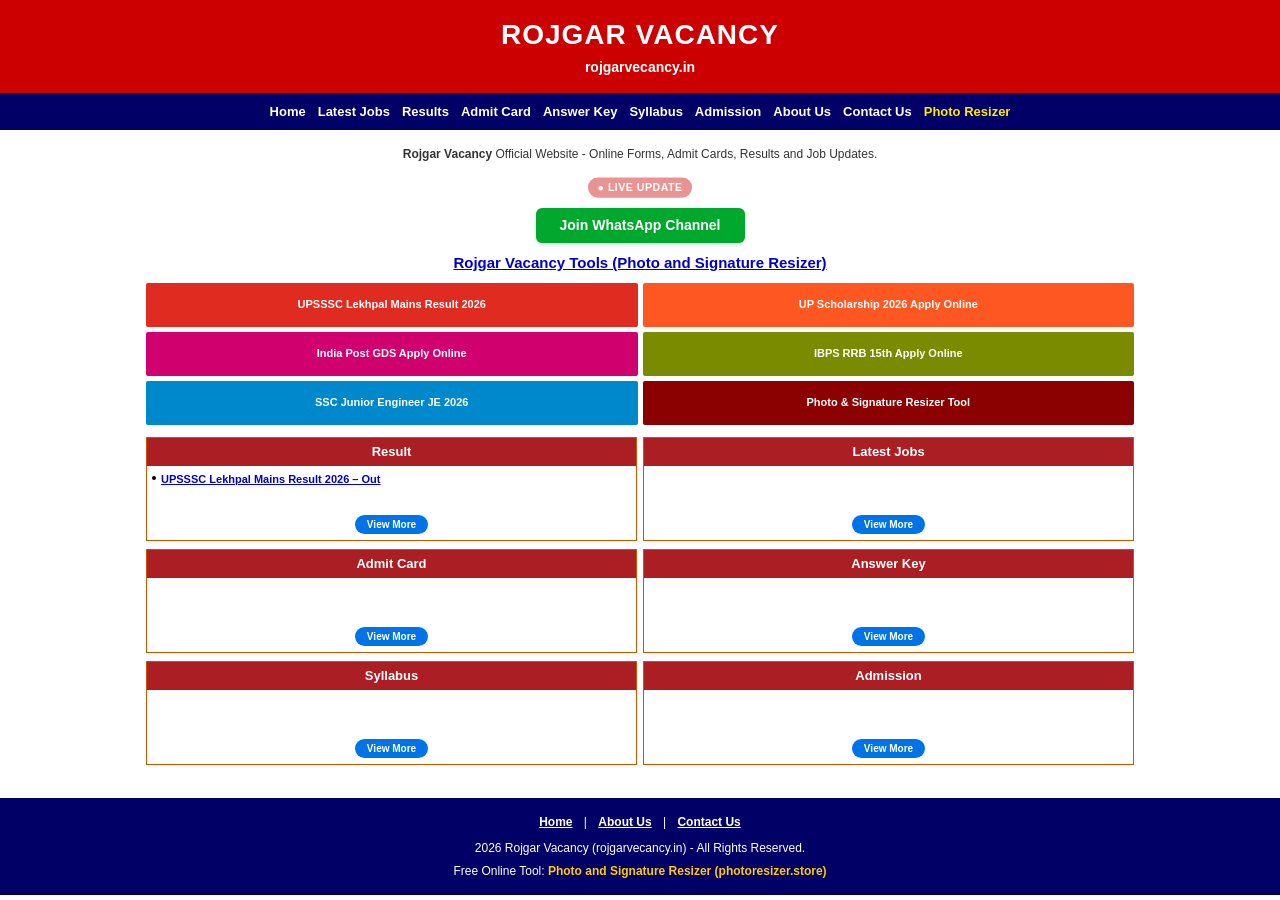
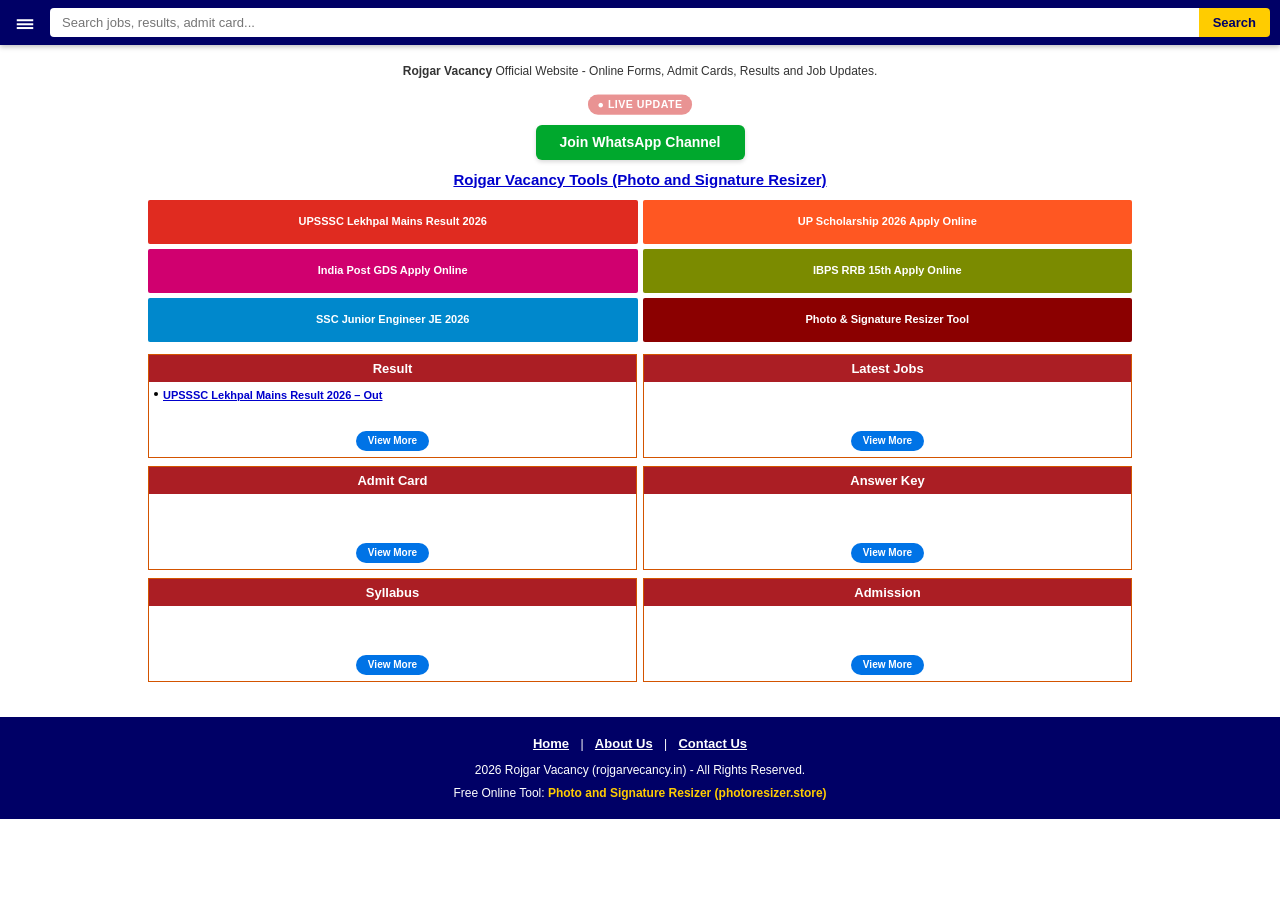
Before and after one commit to Rojgarvacancy/Rojgar-vacancy-, a Jekyll site: the page built from index.html, in a window 1280 px wide. Built offline with Jekyll 4.4.1, drawn with Linux system fonts in a browser that asks for light colours.

Commit message:
Update default.html

```diff
--- a/_layouts/default.html
+++ b/_layouts/default.html
@@ -8,44 +8,177 @@
     * { box-sizing: border-box; margin: 0; padding: 0; }
     body { font-family: Arial, Helvetica, sans-serif; background-color: #ffffff; color: #000000; line-height: 1.35; }
     a { text-decoration: none; }
-    .sr-header-red { background: #cc0000; color: #ffffff; text-align: center; padding: 16px 8px; }
-    .sr-header-red h1 { font-size: 28px; font-weight: 900; letter-spacing: 1px; margin: 0; text-transform: uppercase; }
-    .sr-header-red p { font-size: 14px; margin-top: 4px; font-weight: bold; }
-    .sr-navy-menu { background: #000066; color: #ffffff; padding: 10px 8px; display: flex; justify-content: center; gap: 12px; font-weight: bold; font-size: 13px; overflow-x: auto; white-space: nowrap; }
-    .sr-navy-menu a { color: #ffffff; }
-    .sr-navy-menu a:hover { color: #ffea00; }
-    .sr-container { max-width: 1000px; margin: 0 auto; padding: 8px 6px; }
-    .sr-footer { background: #000066; color: #ffffff; text-align: center; padding: 16px 8px; font-size: 12px; margin-top: 25px; }
-    .sr-footer a { color: #ffcc00; font-weight: bold; }
-    .footer-links { margin-bottom: 10px; }
-    .footer-links a { color: #ffffff; margin: 0 8px; text-decoration: underline; }
+
+    /* Top Navy Strip: Hamburger + Search Bar */
+    .sr-navy-bar {
+      background: #000066;
+      padding: 8px 10px;
+      display: flex;
+      align-items: center;
+      gap: 10px;
+      position: sticky;
+      top: 0;
+      z-index: 1000;
+      box-shadow: 0 2px 5px rgba(0,0,0,0.25);
+    }
+    .sr-menu-btn {
+      background: none;
+      border: none;
+      color: #ffffff;
+      font-size: 24px;
+      line-height: 1;
+      cursor: pointer;
+      display: flex;
+      align-items: center;
+      justify-content: center;
+      padding: 2px 6px;
+    }
+    .sr-search-form {
+      flex: 1;
+      display: flex;
+      margin: 0;
+    }
+    .sr-search-input {
+      width: 100%;
+      padding: 7px 12px;
+      border: none;
+      border-radius: 4px 0 0 4px;
+      font-size: 13px;
+      outline: none;
+    }
+    .sr-search-btn {
+      background: #ffcc00;
+      color: #000066;
+      border: none;
+      padding: 0 14px;
+      font-weight: bold;
+      font-size: 13px;
+      border-radius: 0 4px 4px 0;
+      cursor: pointer;
+    }
+
+    /* Left Side Drawer Menu */
+    .sr-sidenav {
+      height: 100%;
+      width: 0;
+      position: fixed;
+      z-index: 2000;
+      top: 0;
+      left: 0;
+      background-color: #00004d;
+      overflow-x: hidden;
+      transition: 0.3s ease;
+      box-shadow: 3px 0 12px rgba(0,0,0,0.5);
+    }
+    .sr-sidenav-header {
+      padding: 16px;
+      background: #cc0000;
+      color: #ffffff;
+      display: flex;
+      justify-content: space-between;
+      align-items: center;
+      font-weight: bold;
+      font-size: 16px;
+      letter-spacing: 0.5px;
+    }
+    .sr-close-btn {
+      color: #ffffff;
+      font-size: 26px;
+      background: none;
+      border: none;
+      cursor: pointer;
+      line-height: 1;
+    }
+    .sr-sidenav-links {
+      padding: 10px 0;
+    }
+    .sr-sidenav-links a {
+      padding: 12px 20px;
+      font-size: 14px;
+      color: #ffffff;
+      display: block;
+      border-bottom: 1px solid rgba(255,255,255,0.08);
+      font-weight: 500;
+    }
+    .sr-sidenav-links a:hover {
+      background-color: #000080;
+      color: #ffcc00;
+    }
+    .sr-overlay {
+      position: fixed;
+      display: none;
+      width: 100%;
+      height: 100%;
+      top: 0;
+      left: 0;
+      background-color: rgba(0,0,0,0.55);
+      z-index: 1500;
+    }
+
+    /* Main Content Container */
+    .sr-container {
+      max-width: 1000px;
+      margin: 0 auto;
+      padding: 10px 8px;
+    }
+
+    /* Page / Post Wrapping */
     .post-content-wrap { padding: 10px 4px; text-align: left; }
     .post-content-wrap h1 { font-size: 22px; color: #ab1e24; border-bottom: 2px solid #ab1e24; padding-bottom: 6px; margin-bottom: 12px; }
     .post-content-wrap table { width: 100% !important; border-collapse: collapse; margin-top: 15px; }
     .post-content-wrap th, .post-content-wrap td { border: 1px solid #ccc; padding: 8px; text-align: left; font-size: 13px; }
     .post-content-wrap th { background-color: #1565c0; color: #ffffff; font-weight: bold; }
+
+    /* Footer */
+    .sr-footer {
+      background: #000066;
+      color: #ffffff;
+      text-align: center;
+      padding: 18px 8px;
+      font-size: 12px;
+      margin-top: 25px;
+    }
+    .sr-footer a { color: #ffcc00; font-weight: bold; }
+    .footer-links { margin-bottom: 10px; }
+    .footer-links a { color: #ffffff; margin: 0 8px; text-decoration: underline; font-size: 13px; }
   </style>
 </head>
 <body>
 
-  <header class="sr-header-red">
-    <h1>ROJGAR VACANCY</h1>
-    <p>rojgarvecancy.in</p>
-  </header>
+  <!-- Background overlay for sidebar -->
+  <div class="sr-overlay" id="srOverlay" onclick="toggleMenu()"></div>
 
-  <nav class="sr-navy-menu">
-    <a href="{{ '/' | relative_url }}">Home</a>
-    <a href="{{ '/#latest-jobs' | relative_url }}">Latest Jobs</a>
-    <a href="{{ '/#results' | relative_url }}">Results</a>
-    <a href="{{ '/#admit-card' | relative_url }}">Admit Card</a>
-    <a href="{{ '/#answer-key' | relative_url }}">Answer Key</a>
-    <a href="{{ '/#syllabus' | relative_url }}">Syllabus</a>
-    <a href="{{ '/#admission' | relative_url }}">Admission</a>
-    <a href="{{ '/about/' | relative_url }}">About Us</a>
-    <a href="{{ '/contact/' | relative_url }}">Contact Us</a>
-    <a href="https://photoresizer.store" style="color:#ffea00;" target="_blank">Photo Resizer</a>
-  </nav>
+  <!-- Left Side Slide Drawer -->
+  <div id="srSidenav" class="sr-sidenav">
+    <div class="sr-sidenav-header">
+      <span>Rojgar Vacancy</span>
+      <button class="sr-close-btn" onclick="toggleMenu()" aria-label="Close Menu">&times;</button>
+    </div>
+    <div class="sr-sidenav-links">
+      <a href="{{ '/' | relative_url }}" onclick="toggleMenu()">🏠 Home</a>
+      <a href="{{ '/#latest-jobs' | relative_url }}" onclick="toggleMenu()">💼 Latest Jobs</a>
+      <a href="{{ '/#results' | relative_url }}" onclick="toggleMenu()">📊 Results</a>
+      <a href="{{ '/#admit-card' | relative_url }}" onclick="toggleMenu()">🎫 Admit Card</a>
+      <a href="{{ '/#answer-key' | relative_url }}" onclick="toggleMenu()">🔑 Answer Key</a>
+      <a href="{{ '/#syllabus' | relative_url }}" onclick="toggleMenu()">📚 Syllabus</a>
+      <a href="{{ '/#admission' | relative_url }}" onclick="toggleMenu()">🎓 Admission</a>
+      <a href="https://photoresizer.store" target="_blank" style="color: #ffea00;">✂️ Photo Resizer Tool</a>
+      <a href="{{ '/about/' | relative_url }}">ℹ️ About Us</a>
+      <a href="{{ '/contact/' | relative_url }}">📞 Contact Us</a>
+    </div>
+  </div>
 
+  <!-- Sticky Blue Bar: Hamburger + Search -->
+  <div class="sr-navy-bar">
+    <button class="sr-menu-btn" onclick="toggleMenu()" aria-label="Open Menu">☰</button>
+    <form class="sr-search-form" action="https://www.google.com/search" method="get" target="_blank">
+      <input type="hidden" name="q" id="searchPrefix" value="site:rojgarvacancy.github.io/Rojgar-vacancy- ">
+      <input class="sr-search-input" type="text" id="searchInput" placeholder="Search jobs, results, admit card..." required>
+      <button class="sr-search-btn" type="submit">Search</button>
+    </form>
+  </div>
+
+  <!-- Page Body Content -->
   <div class="sr-container">
     {% if page.layout == "default" and page.title and page.url != "/" %}
       <div class="post-content-wrap">
@@ -57,6 +190,7 @@
     {% endif %}
   </div>
 
+  <!-- Bottom Blue Footer -->
   <footer class="sr-footer">
     <div class="footer-links">
       <a href="{{ '/' | relative_url }}">Home</a> |
@@ -67,5 +201,25 @@
     <p style="margin-top:6px;">Free Online Tool: <a href="https://photoresizer.store" target="_blank">Photo and Signature Resizer (photoresizer.store)</a></p>
   </footer>
 
+  <script>
+    function toggleMenu() {
+      var nav = document.getElementById("srSidenav");
+      var overlay = document.getElementById("srOverlay");
+      if (nav.style.width === "260px") {
+        nav.style.width = "0";
+        overlay.style.display = "none";
+      } else {
+        nav.style.width = "260px";
+        overlay.style.display = "block";
+      }
+    }
+
+    document.querySelector('.sr-search-form').addEventListener('submit', function(e) {
+      var input = document.getElementById('searchInput').value;
+      var prefix = "site:rojgarvacancy.github.io/Rojgar-vacancy- ";
+      document.getElementById('searchPrefix').value = prefix + input;
+    });
+  </script>
+
 </body>
 </html>
```
